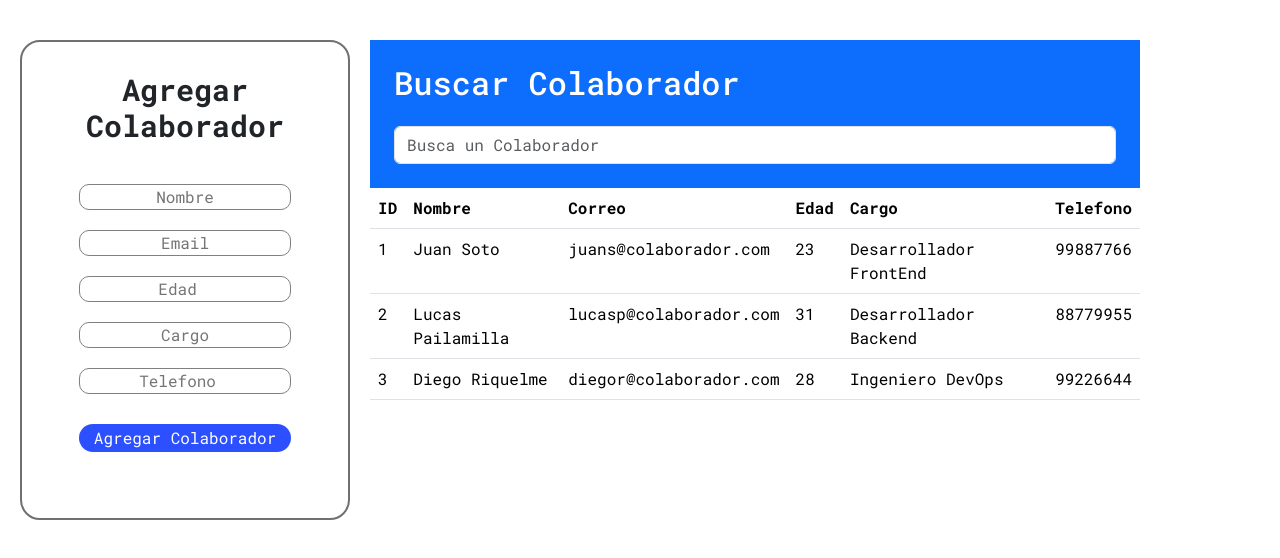
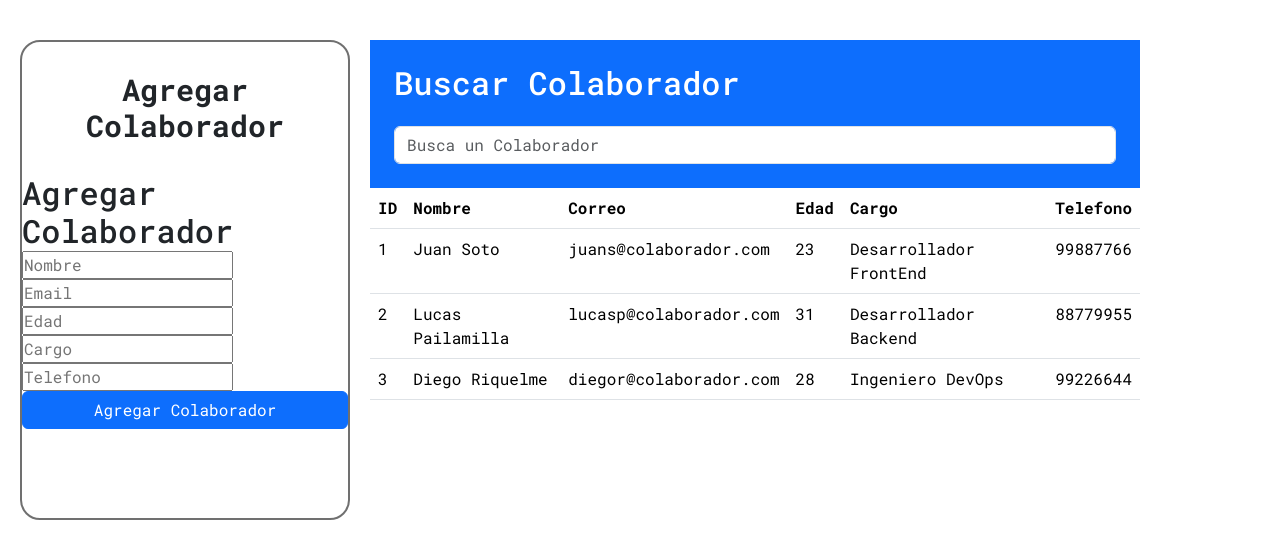
Before and after one commit to jbenvenu/desafio_bdatos, a React (Vite) app: page / in a window 1280 px wide. Shown: the top 558 px of the page. Built offline with nearby package versions, Linux system fonts and the light colour scheme.

Commit message:
Arreglo formulario

```diff
--- a/src/components/Formulario.jsx
+++ b/src/components/Formulario.jsx
@@ -1,88 +1,103 @@
 import React, {useState} from "react";
-import "./styles/Form.css"
 
-const Formulario =({setAlert}) => {
+const Formulario =({setAlert, onAgregarColaborador,contadorId}) => {
     const [nombre, setNombre] = useState ("");
     const [email, setEmail] = useState ("");
     const [edad, setEdad] = useState ("");
     const [cargo, setCargo] = useState ("");
     const [telefono, setTelefono] = useState ("");
-
-const validarDatos =(e) => {
+    const validarDatos = (e) => {
         e.preventDefault();
 
         if (
-            nombre === "" ||
-            email   === "" ||
-            edad === "" ||
-            cargo === "" ||
-            telefono === ""
-        ) {
+            nombre === '' ||
+            email === '' ||
+            edad === '' ||
+            cargo === '' ||
+            telefono === '') {
           setAlert({
-                msg:"Completa los campos !",
-                color: "danger",
+            msg: 'Completa los campos!',
+            color: 'danger',
           });
           return;
         }
 
+        onAgregarColaborador({
+          id: contadorId.toString(),
+          nombre,
+          email,
+          edad,
+          cargo,
+          telefono,
+        });
+
         setAlert({
-         msg:"Colaborador agregado Correctamente !",
-         color : "success",
+          msg: 'Colaborador agregado correctamente!',
+          color: 'success',
         });
-        setNombre("");
-        setEmail("");
-        setEdad("");
-        setCargo("");
-        setTelefono("");
+
+        setNombre('');
+        setEmail('');
+        setEdad('');
+        setCargo('');
+        setTelefono('');
       };
 
       return (
-    <>
-
-    <div className="customformx">
+        <div className="custom-card">
+          <div className="card-body">
+            <h2 className="card-title">Agregar Colaborador</h2>
             <form onSubmit={validarDatos}>
-            <input className="custominput"
+              <div className="input-column">
+                <input
+                  className="custom-input"
                   type="text"
                   name="nombre"
                   placeholder="Nombre"
                   value={nombre}
-                onChange={(e) => setNombre (e.target.value)}
+                  onChange={(e) => setNombre(e.target.value)}
                 />
-            <input className="custominput"
+                <input
+                  className="custom-input"
                   type="email"
                   name="email"
                   placeholder="Email"
                   value={email}
-                onChange={(e) => setEmail (e.target.value)}
+                  onChange={(e) => setEmail(e.target.value)}
                 />
-            <input className="custominput"
+                <input
+                  className="custom-input"
                   type="number"
                   name="edad"
                   placeholder="Edad"
                   value={edad}
-                onChange={(e) => setEdad (e.target.value)}
+                  onChange={(e) => setEdad(e.target.value)}
                 />
-            <input className="custominput"
+                <input
+                  className="custom-input"
                   type="text"
                   name="cargo"
                   placeholder="Cargo"
                   value={cargo}
-                onChange={(e) => setCargo (e.target.value)}
+                  onChange={(e) => setCargo(e.target.value)}
                 />
-            <input className="custominput"
+                <input
+                  className="custom-input"
                   type="number"
                   name="telefono"
                   placeholder="Telefono"
                   value={telefono}
-                onChange={(e) => setTelefono (e.target.value)}
+                  onChange={(e) => setTelefono(e.target.value)}
                 />
-                <div className="boxbutton">
-                    <button className="custombuttonx" type="submit">Agregar Colaborador</button>
+              </div>
+              <div className="d-grid">
+                <button className="btn btn-primary" type="submit">
+                  Agregar Colaborador
+                </button>
               </div>
             </form>
-
           </div>
-    </>
+        </div>
       );
     };
 
```
Lines whose indentation alone changed are shown as unchanged.
